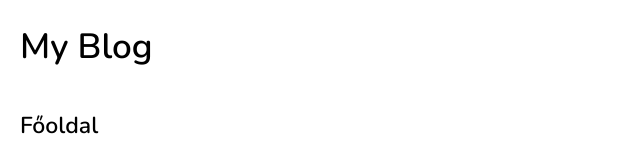
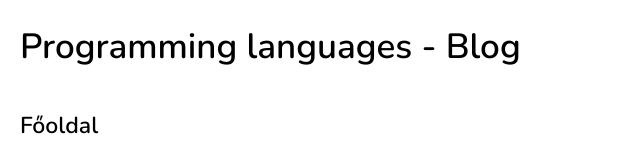
Before and after one commit to Vellyus/blog, a React (Create React App) app: page / in a window 1280 px wide. Shown: the top 160 px of the page, without its empty margins (0-640 px from the left). Built offline with nearby package versions, Linux system fonts and the light colour scheme; no server answers; the database is empty.

Commit message:
changed title on home page

```diff
--- a/src/components/Header.js
+++ b/src/components/Header.js
@@ -1,7 +1,7 @@
 const Header = () => {
   return (
     <header data-testid="header">
-      <h1>My Blog</h1>
+      <h1>Programming languages - Blog</h1>
     </header>
   );
 };
```
